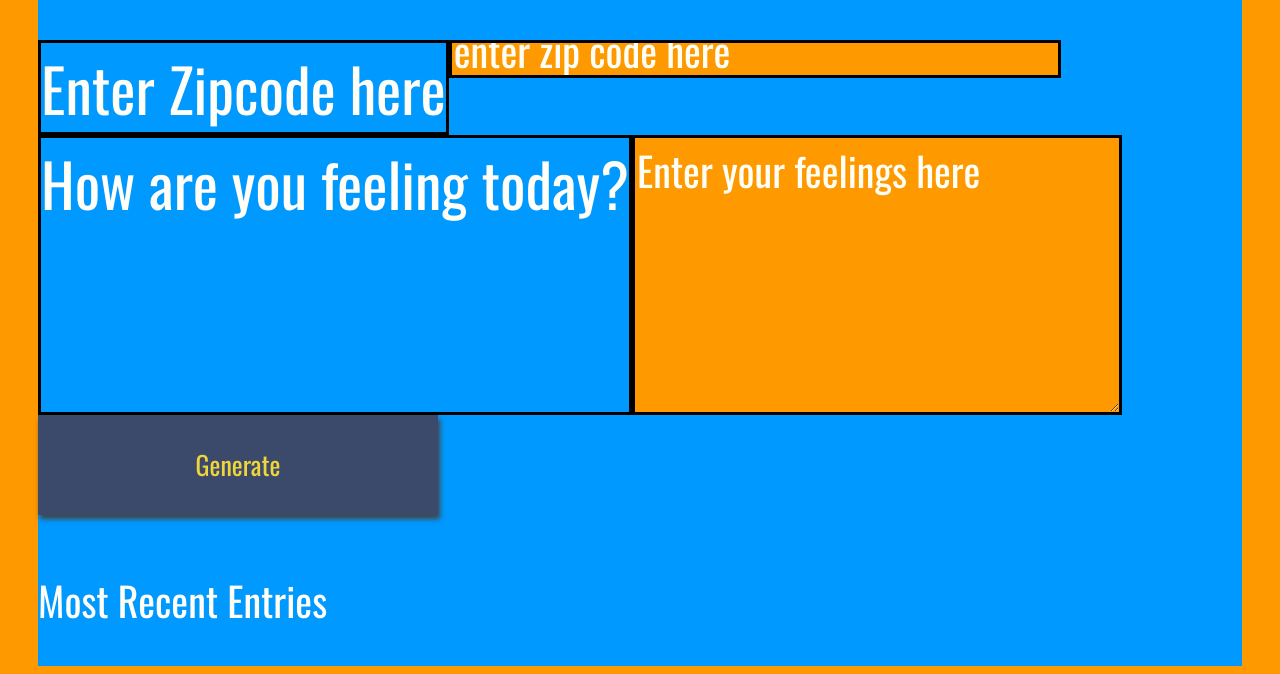
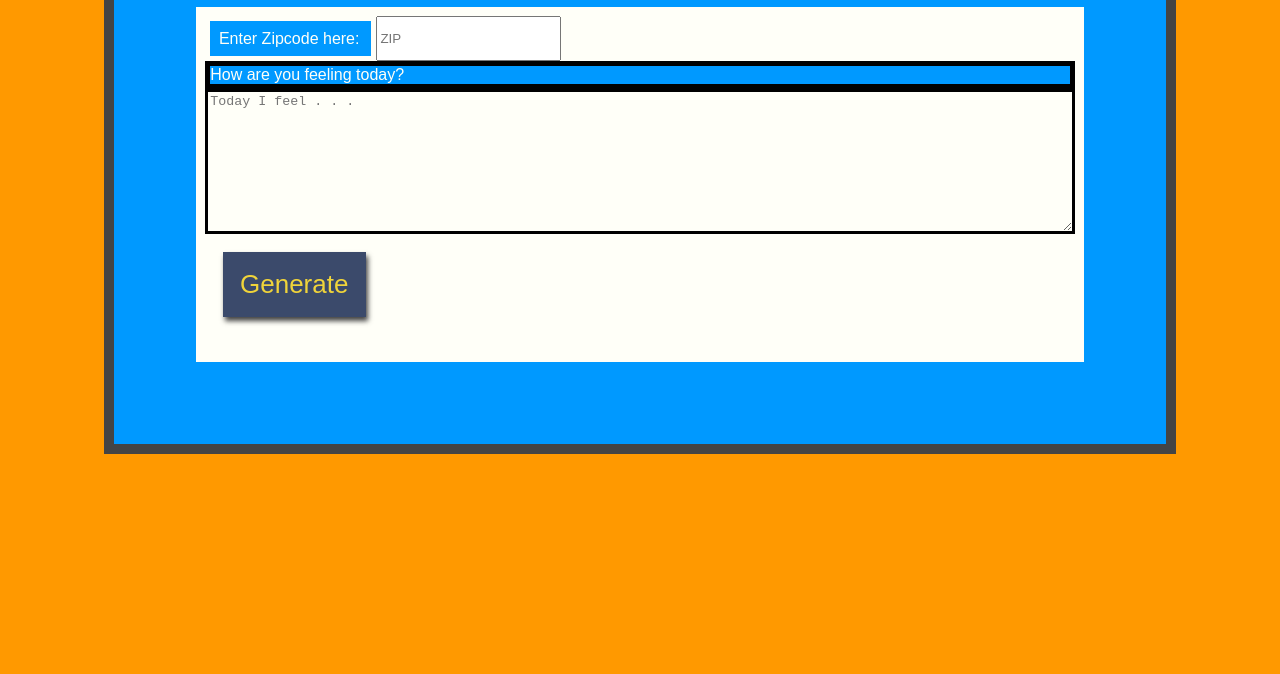
Before and after one commit to ejoc1103/weather-app, a website: page website/index.html in a window 1280 px wide. Shown: the part 142-816 px from the top of the page. Drawn offline with nearby package versions, Linux system fonts and the light colour scheme; a web font is replaced by a local one.

Commit message:
Interface updates

```diff
--- a/package.json
+++ b/package.json
@@ -7,12 +7,12 @@
     "body-parser": "^1.19.0",
     "cors": "^2.8.5",
     "express": "^4.17.1",
-    "express.js": "^1.0.0"
+    "express.js": "^1.0.0",
+    "nodemon": "^3.1.4"
   },
-  "devDependencies": {},
   "scripts": {
     "test": "echo \"Error: no test specified\" && exit 1",
-    "start": "node server.js"
+    "start": "nodemon server.js"
   },
   "repository": {
     "type": "git",
--- a/website/app.js
+++ b/website/app.js
@@ -7,6 +7,7 @@ const baseURL = `https://api.openweathermap.org/data/2.5/weather?zip=`;
 const form = document.querySelector("form");
 const zip = document.getElementById("zip");
 const feelings = document.getElementById("feelings");
+const key = "&appid=c63598992b2c50b708e73048c67af5ae";
 
 let zipText;
 let feelingsText;
@@ -22,6 +23,8 @@ form.addEventListener("submit", (e) => {
   feelingsText = feelings.value;
   zip.value = "";
   feelings.value = "";
+  console.log(zipText);
+  console.log(feelingsText);
 
   getWeather(baseURL, zipText, units, key)
     .then(function (data) {
@@ -92,7 +95,7 @@ const updateUI = async () => {
     date.innerHTML = allData[count].date;
     desc.innerHTML = allData[count].desc;
     temp.innerHTML = allData[count].temp;
-    windSpeed.innterHTML = allData[count].temp;
+    windSpeed.innerHTML = allData[count].windSpeed;
     content.innerHTML = allData[count].feelings;
 
     div.appendChild(cityName);
--- a/website/index.html
+++ b/website/index.html
@@ -1,43 +1,62 @@
 <!DOCTYPE html>
 <html>
+
 <head>
   <meta charset="UTF-8" />
   <title>Weather Journal</title>
-    <link
-      href="https://fonts.googleapis.com/css?family=Oswald:400,600,700|Ranga:400,700&display=swap"
-      rel="stylesheet"
-    />
   <link rel="stylesheet" href="style.css" />
 </head>
+
 <body>
-    <div id="layout">
+
+  <div>
+    <div class="headline">Weather Journal App</div>
+  </div>
+
+
+
+  <div id="app">
+
+    <form action="submit">
+
+      <div class="infoContainer">
+
+          <div for="zip" id="zipInfo">
+            <div class="subLine">
+              Enter Zipcode here:
+            </div>
+            <input type="text" class="zip" id="zip" placeholder="ZIP" />
             <div class="gutter"></div>
-      <div id="app">
-        <div class="holder headline">Weather Journal App</div>
-        <form action="submit">
-          <div class="holder zip">
-            <label for="zip">Enter Zipcode here</label>
-            <input type="text" id="zip" placeholder="enter zip code here" />
+          </label>
+
       </div>
-          <div class="holder feel">
-            <label for="feelings">How are you feeling today?</label>
-            <textarea
-              class="myInput"
-              id="feelings"
-              placeholder="Enter your feelings here"
-              rows="9"
-              cols="50"
-            ></textarea>
+
+      <div >
+
+          <div for="feelings" id="feelInfo">
+
+              <div class="subLine2">
+                How are you feeling today?
+              </div>
+              <textarea class="myInput" id="feelings" placeholder="Today I feel . . ." rows="9" cols="50"></textarea>
+
+              <div class="info">
+
                 <button id="generate" type="submit">Generate</button>
+
               </div>
+          </label>
+        </div>
+
+      </div>
+
     </form>
-        <div class="holder entry">
+    <div id="entry">
       <div class="title">Most Recent Entries</div>
       <div id="entryContainer"></div>
     </div>
   </div>
-      <div class="gutter"></div>
-    </div>
   <script src="app.js" type="text/javascript"></script>
 </body>
+
 </html>
--- a/website/style.css
+++ b/website/style.css
@@ -1,144 +1,106 @@
 body {
+  display: grid;
+  grid-template-columns: 1fr;
   background: #ff9900;
   font-family: -apple-system, BlinkMacSystemFont, sans-serif;
   max-width: 100%;
+  justify-content: center;
+  align-items: center;
 }
 
-#layout {
-  display: grid;
-  grid-template-columns: 30px 1fr 30px;
-  justify-content: center;
-}
-#app {
-  display: grid;
-  grid-template-columns: 1fr;
-  height: 100vh;
-  background: #0099ff;
-  color: #fffff8;
-  justify-content: center;
-  justify-items: center;
-  grid-gap: 1em;
-  font-size: 20px;
-  font-family: "Oswald", sans-serif;
-}
-
-#feelings {
-  border: 3px solid black;
-  background: #ff9900;
-}
-
-.holder {
-  display: flex;
-  flex-wrap: wrap;
+.headline {
+  font-size: 2.5em;
+  text-align: center;
 }
 
 .entry {
-  display: flex;
+  display: grid;
+  grid-template-columns: 1fr;
+  gap: 2%;
   justify-content: center;
+  align-items: center;
   background: #0099ff;
-  width: 100%;
+  width: 90%;
 }
 
-#entryContainer {
-  display: grid;
-  grid-gap: 25px;
-  grid-template-columns: 1fr 1fr 1fr;
-  width: 100%;
-}
-
-#entryHolder {
-}
-
-#date {
-}
-
-#temp {
-}
-
-#content {
-}
-
-.headline {
-  font-size: 4em;
-  text-align: center;
-}
-.title {
-  font-size: 2em;
-  width: 100%;
-}
-
-#zip {
-  width: 50%;
-  height: 30%;
-  border: 3px solid black;
-  color: white;
-}
-/*  Basic Styling To Override Default For Basic HTML Elements */
-label {
-  display: block;
-  font-size: 3em;
-  border: 3px solid black;
-}
 .entryBox {
   background-color: #fffff8;
   color: black;
   border: 3px dotted blue;
 }
 
-input {
-  display: block;
-  height: 60px;
-  width: 320px;
-  background: #ff9900;
-  color: black;
-  font-size: 20px;
-  font-family: "Oswald", sans-serif;
-  border: none;
+.infoContainer {
+  background-color: #fffff8;
+  margin: 2%;
+  padding: 1%;
 }
 
-button {
-  width: 400px;
-  height: 100px;
+
+/*  Basic Styling To Override Default For Basic HTML Elements */
+form {
+  display: grid;
+  grid-template-columns: 1fr;
+  gap: 2%;
+}
+
+#app {
+  display: grid;
+  grid-template-columns: 1fr;
+  background: #0099ff;
+  color: #fffff8;
+  border: #444 10px solid;
+  font-family: "Oswald", sans-serif;
+  margin: 0 5%;
+  padding: 5%;
+  justify-self: center;
+  align-self: center;
+  justify-content: center;
+  align-items: center;
+}
+
+#feelings {
+  display: grid;
+  grid-template-columns: 1fr 8fr 1fr;
+  color: black;
+  border: 3px solid black;
+  background-color: #fffff8;
+}
+
+#generate {
   background: #3b4a6b;
   color: #f0d43a;
+  padding: 2%;
+  margin: 2%;
   font-size: 26px;
   font-family: "Oswald", sans-serif;
   border: none;
   box-shadow: 2px 4px 5px #444;
 }
-h1 {
-  font-size: 36px;
+
+#entryContainer {
+  display: grid;
+  gap: 2%;
+  grid-template-columns: 1fr 1fr 1fr;
 }
 
-textarea {
-  background: #0099ff;
-  color: #fffff8;
-  font-size: 20px;
-  font-family: "Oswald", sans-serif;
-}
-/* Reset style for HTML element on active to have no border*/
-input:focus,
-select:focus,
-textarea:focus,
-button:focus {
-  outline: none;
-}
-/* Style for Placeholder Text*/
-::placeholder {
-  /* Firefox, Chrome, Opera */
-  color: #fffff8;
-  font-family: "Oswald", sans-serif;
-  font-size: 2em;
+#zipInfo {
+  display: grid;
+  grid-template-columns: 1fr 1fr 3fr;
 }
 
-:-ms-input-placeholder {
-  /* Internet Explorer 10-11 */
-  color: #f0d43a;
-  font-family: "Oswald", sans-serif;
+#feelInfo {
+  display: grid;
+  grid-template-columns: 1fr;
 }
 
-::-ms-input-placeholder {
-  /* Microsoft Edge */
-  color: #f0d43a;
-  font-family: "Oswald", sans-serif;
+.subLine {
+  border: black 10% solid;
+  margin: 3%;
+  padding: 5%;
+  background-color: #0099ff;
 }
+
+.subLine2 {
+  border: black 5px solid;
+  background-color: #0099ff;
+}
```
Also changed, not shown: README.md, 1 other file. Lines whose indentation alone changed are shown as unchanged.
